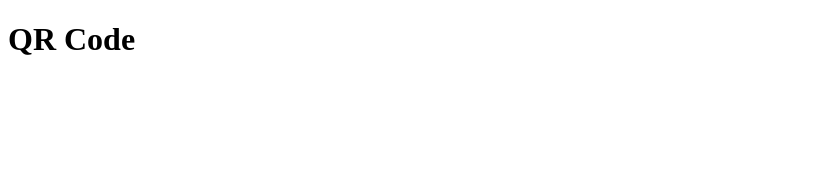
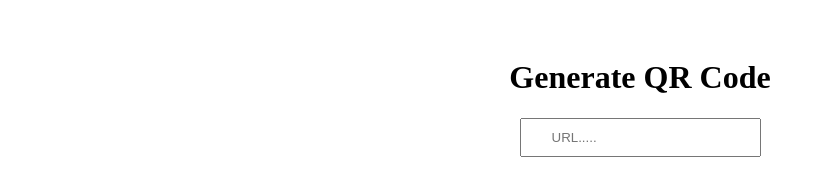
Before and after one commit to tazbir01/qr-code, a plain HTML site: page index.html in a window 1280 px wide. Shown: the whole page, without its empty margins (0-824 px from the left). Drawn offline with Linux system fonts and the light colour scheme.

Commit message:
added input field

```diff
--- a/index.html
+++ b/index.html
@@ -3,12 +3,13 @@
 <head>
     <meta charset="UTF-8">
     <meta name="viewport" content="width=device-width, initial-scale=1.0">
-    <title>QR Code</title>
+    <title>QR Code Generetor</title>
     <link rel="stylesheet" href="style.css">
 </head>
 <body>
-    <h1>QR Code</h1>
+    <h1>Generate QR Code</h1>
 
+    <input type="url" name="" id="url" placeholder="URL.....">
 
     <script src="script.js"></script>
 </body>
--- a/style.css
+++ b/style.css
@@ -0,0 +1,8 @@
+body{
+    text-align: center;
+    padding: 30px;
+}
+
+#url{
+    padding: 10px 30px;
+}
```
